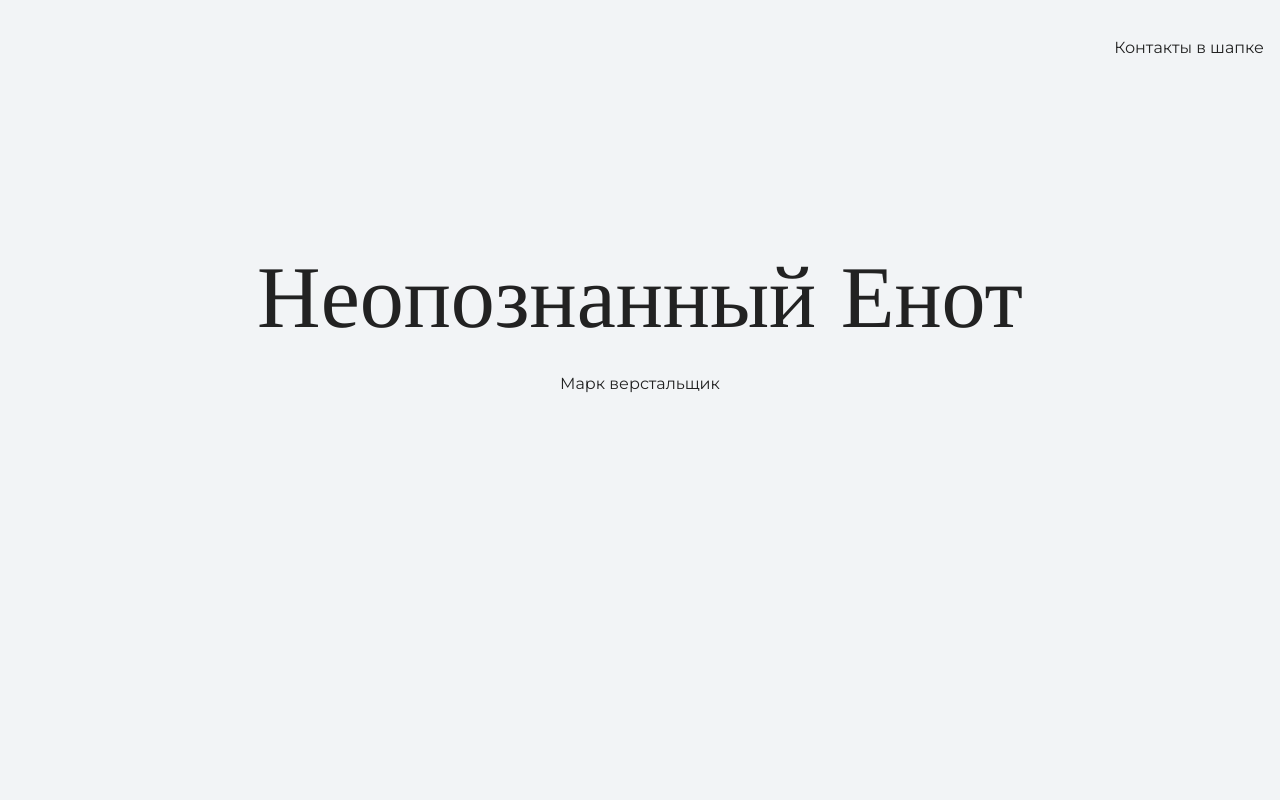
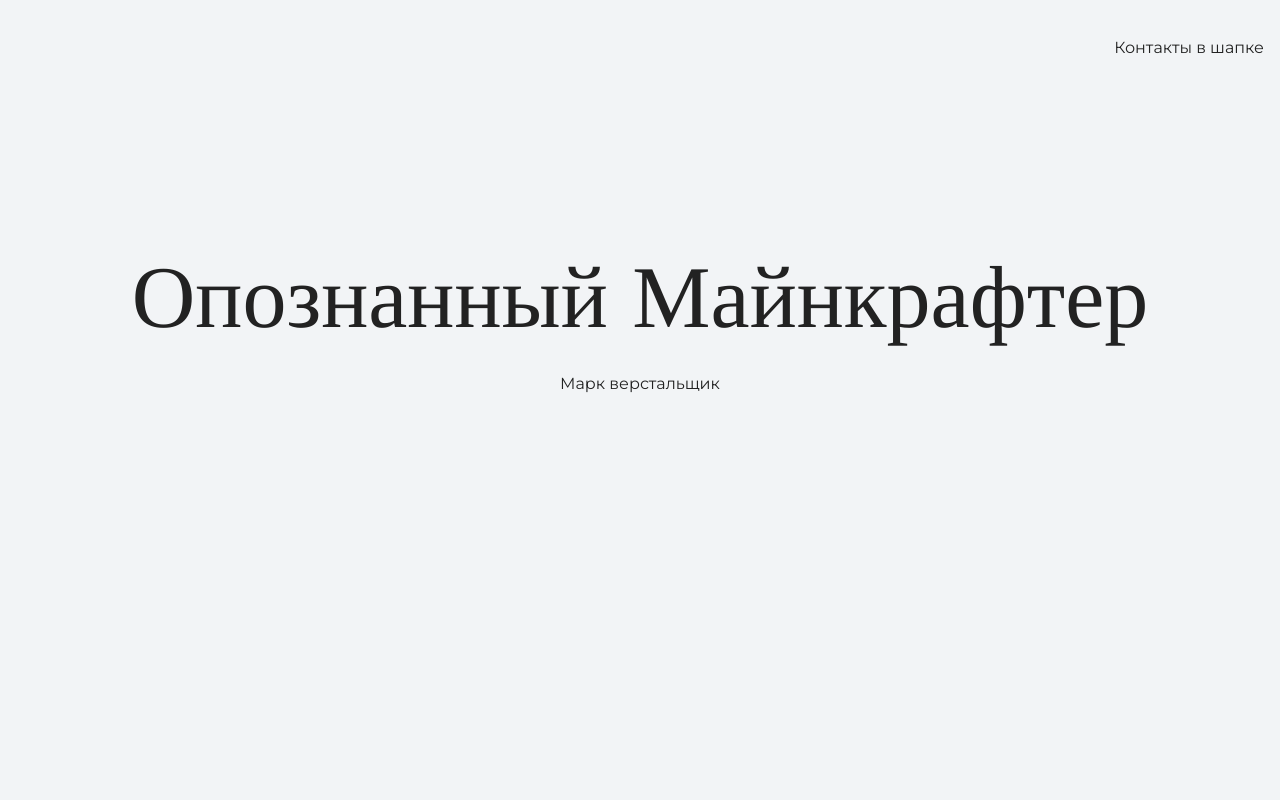
Before and after one commit to Mrak145/mrak146, a plain HTML site: page index.html in a window 1280 px wide. Shown: the top 800 px of the page. Drawn offline with nearby package versions, Linux system fonts and the light colour scheme.

Commit message:
Изменения

```diff
--- a/index.html
+++ b/index.html
@@ -15,7 +15,7 @@
     </header>
 
     <section class="hero-image">
-      <h1 class="heading"><div class="container">Неопознанный Енот</div></h1>
+      <h1 class="heading"><div class="container">Опознанный Майнкрафтер</div></h1>
       <p><div class="container">Марк верстальщик</div></p>
     </section>
 
```
